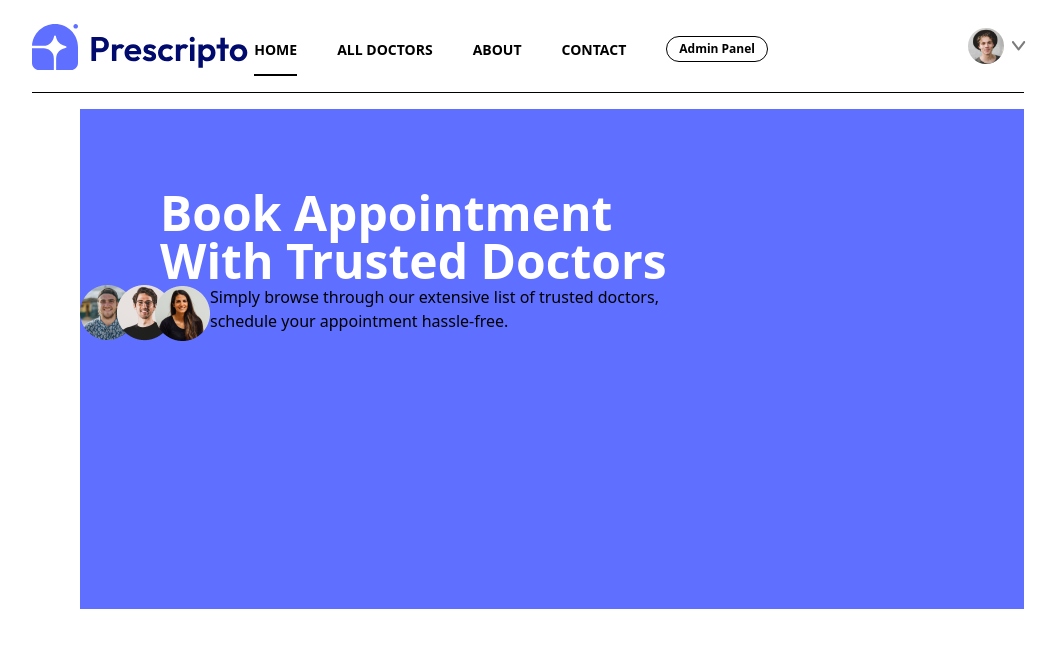
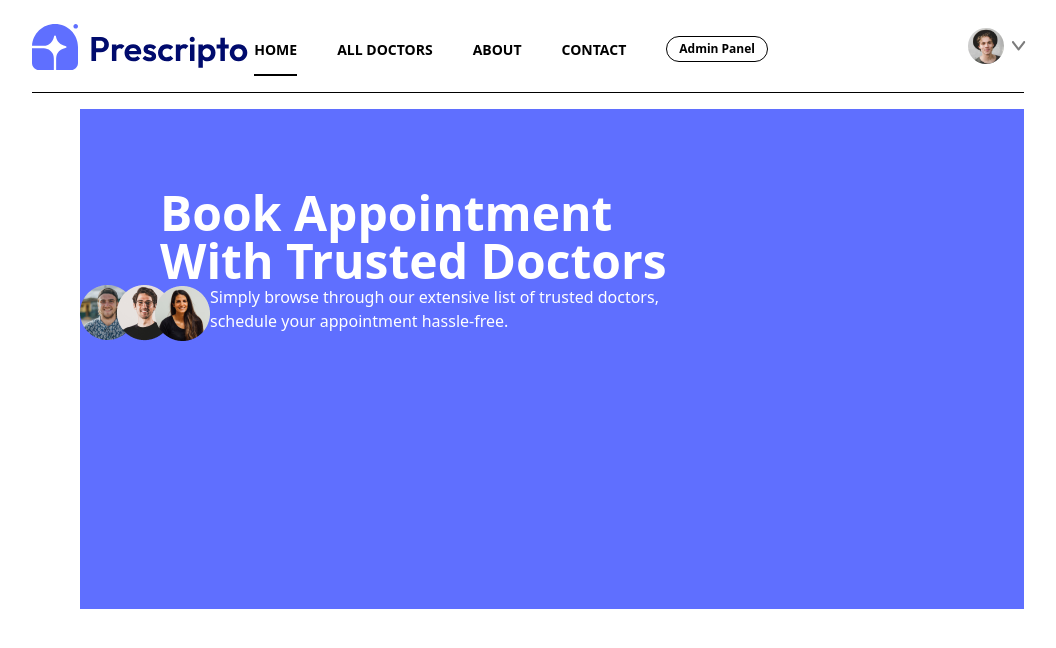
Before and after one commit to Mani-sh27/Prescripto, a React (Vite) app: page / in a window 1280 px wide. Shown: the top 648 px of the page, without its empty margins (88-1144 px from the left). Built offline with nearby package versions, Linux system fonts and the light colour scheme.

Commit message:
auto commit

```diff
--- a/src/components/Header.jsx
+++ b/src/components/Header.jsx
@@ -6,7 +6,7 @@ const Header = () => {
       <section className=''>
         <p className='sm:text-5xl text-white relative left-20 font-semibold top-20 '>Book Appointment <br />
           With Trusted Doctors</p>
-        <div className='flex relative top-20 '>
+        <div className='flex relative top-20 text-white'>
           <img src={assets.group_profiles} alt="" />
           <p>Simply browse through our extensive list of trusted doctors, <br />
             schedule your appointment hassle-free.</p>
```
